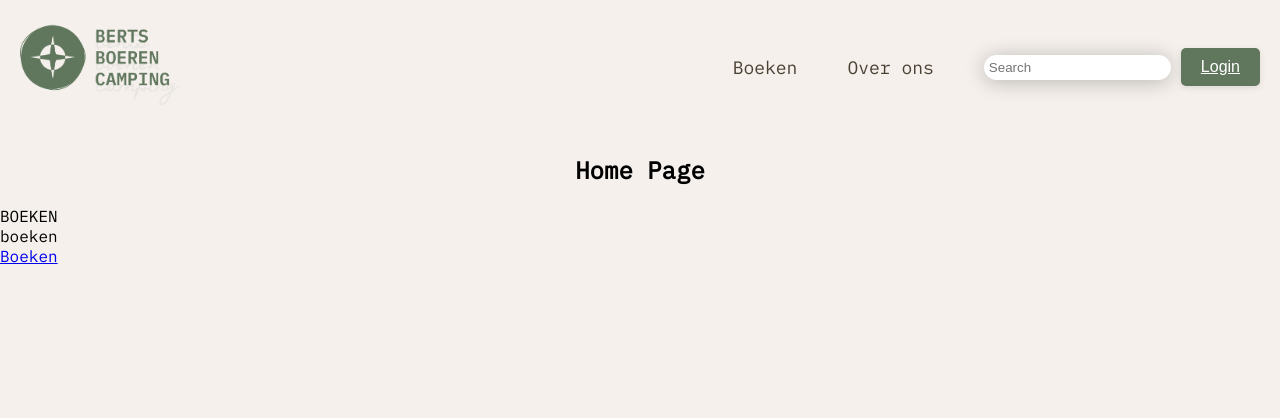
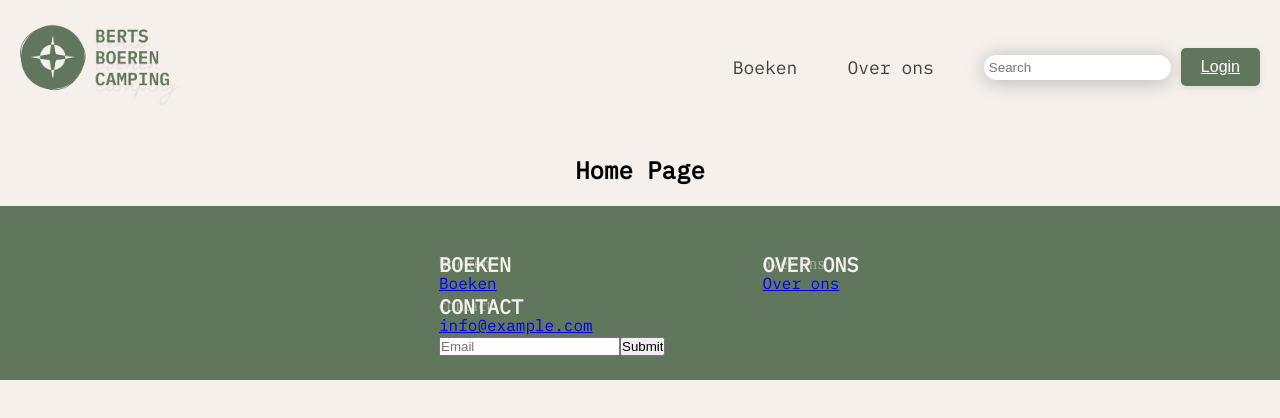
Before and after one commit to LaulensW/BertsBoerenCamping, a React (Vite) app in the folder BertsBoerenCamping/: page / in a window 1280 px wide. Shown: the top 418 px of the page. Built offline with nearby package versions, Linux system fonts and the light colour scheme.

Commit message:
Headings toegevoegd en titels gestyled

```diff
--- a/BertsBoerenCamping/src/components/Footer.css
+++ b/BertsBoerenCamping/src/components/Footer.css
@@ -0,0 +1,26 @@
+.footer-container{
+    background-color: var(--primary-color);
+    padding: 45px 104px 24px 439px;
+}
+.footer{
+    color: var(--neutral-color);
+    display: flex;
+    flex-wrap: wrap;
+}
+.heading{
+    font-size: 20px;
+    position: absolute;
+}
+.heading-cursive{
+    font-family: 'Homemade Apple', cursive;
+    letter-spacing: 1px;
+    margin-top: 4px;
+    color: #A0AD9E;
+}
+.footer-heading-1{
+    margin-right: 266px;
+}
+
+.footer-heading-2{
+    margin-right: 241px;
+}
--- a/BertsBoerenCamping/src/components/Footer.jsx
+++ b/BertsBoerenCamping/src/components/Footer.jsx
@@ -7,9 +7,22 @@ const Footer = () => {
         <div className="footer-container">
             <div className="footer">
                 <div className="footer-heading-1">
-                    <p className="heading-boeken">BOEKEN</p>
-                    <p class="heading-boeken-cursive">boeken</p>
+                    <h6 className="heading">BOEKEN</h6>
+                    <p className="heading-cursive">boeken</p>
                     <a href="#">Boeken</a>
+                </div>
+                <div className="footer-heading-2">
+                    <h6 className="heading">OVER ONS</h6>
+                    <p className="heading-cursive">over ons</p>
+                    <a href="#">Over ons</a>
+                </div>
+                <div className="footer-heading-3">
+                    <h6 className="heading">CONTACT</h6>
+                    <p className="heading-cursive">contact</p>
+                    <a href="#">info@example.com</a>
+                    <p className="'heading-email"></p>
+                    <input type="email" placeholder="Email" id="footer-email"/>
+                    <input type="submit" placholder="Verzenden" id="footer-email-btn"/>
                 </div>
             </div>
         </div>
```
